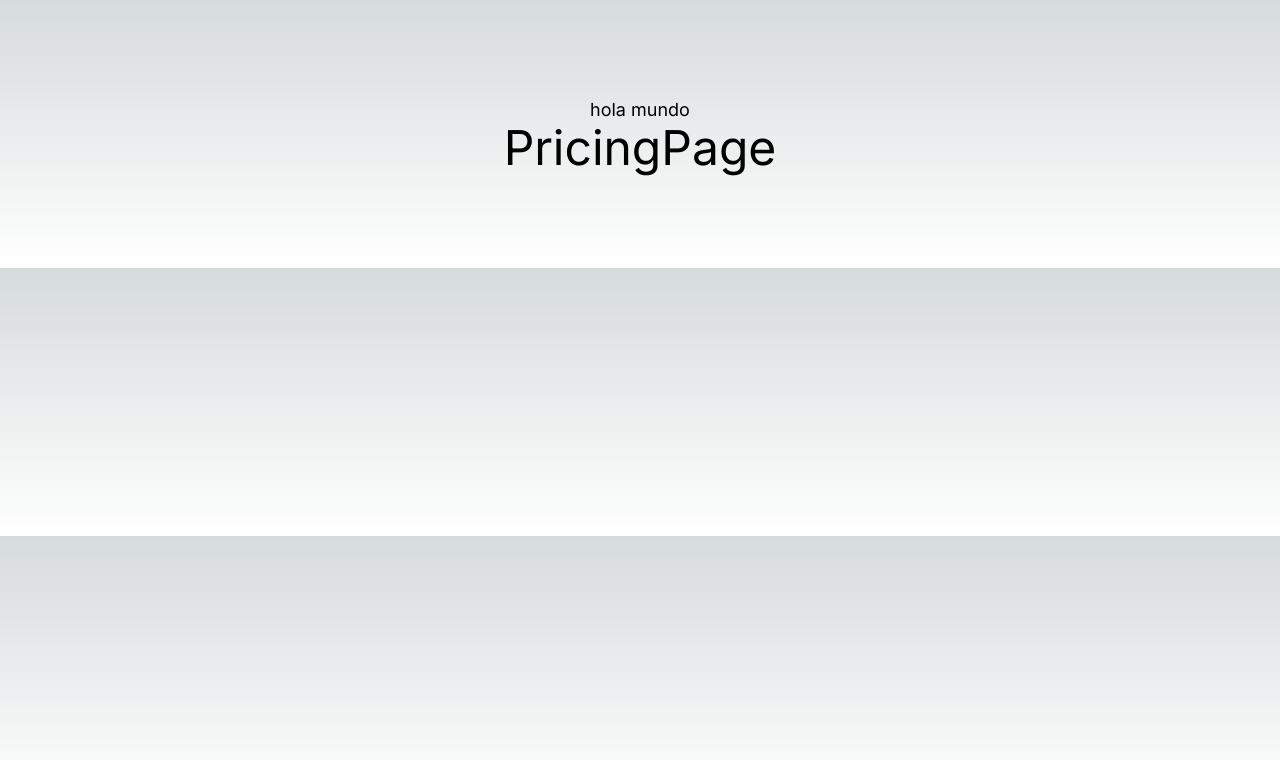
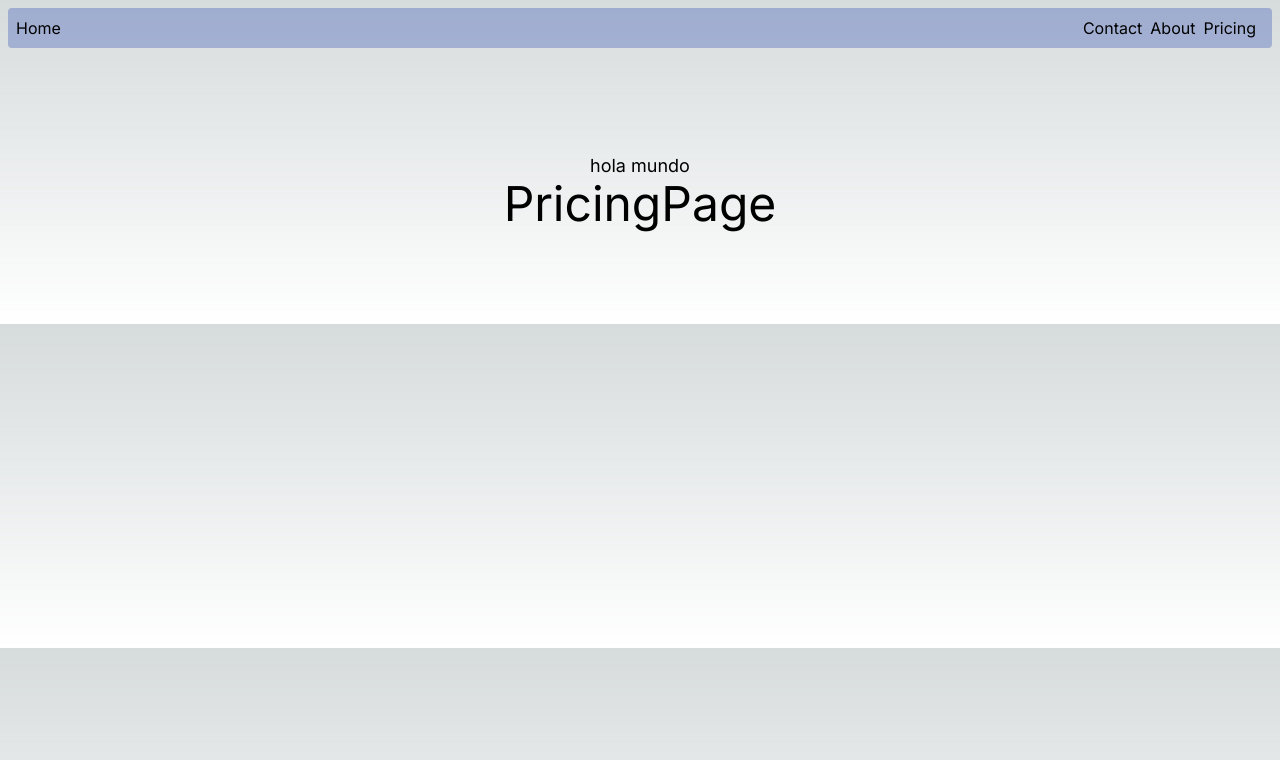
Before and after one commit to fredo09/curso-next-steps, a Next.js app: page /pricing in a window 1280 px wide. Shown: the top 760 px of the page. Built offline with nearby package versions, Linux system fonts and the light colour scheme.

Commit message:
add component Navbar

```diff
--- a/app/(generalPages)/layout.tsx
+++ b/app/(generalPages)/layout.tsx
@@ -1,14 +1,21 @@
+
+
 
 /**
  *  estructura layout pages
  * (_NOMBE_FILE_) -> ayuda a que se cargue o agrupe las pages y que no se cuente la carpeta que tiene esa agrupacion.
  */
 
-export default function RootLayout({ children }: { children: React.ReactNode; }) {
+import { Navbar } from "@/components";
+
+export default function PublicLayout({ children }: { children: React.ReactNode; }) {
   return (
-    <main className="flex flex-col items-center p-24">
-      <span className="text-lg"> hola mundo</span>
-      { children }
-    </main>
+    <>
+      <Navbar />
+      <main className="flex flex-col items-center p-24">
+        <span className="text-lg"> hola mundo</span>
+        {children}
+      </main>
+    </>
   );
 }
--- /dev/null
+++ b/components/index.ts
@@ -0,0 +1,5 @@
+/**
+ * export components
+*/
+
+export * from './navbar/Navbar';
--- /dev/null
+++ b/components/navbar/Navbar.tsx
@@ -0,0 +1,16 @@
+import React from 'react'
+
+export const Navbar = () => {
+    console.log("🚀 ~ Navbar ~ Navbar:", Navbar);
+
+    return (
+        <nav className="flex bg-blue-800 bg-opacity-30 p-2 m-2 rounded">
+            <span>Home</span>
+            <div className="flex-1"></div>
+
+            <a className='mr-2' href="/contact">Contact</a>
+            <a className='mr-2' href="/about">About</a>
+            <a className='mr-2' href="/pricing">Pricing</a>
+        </nav>
+    );
+}
```
